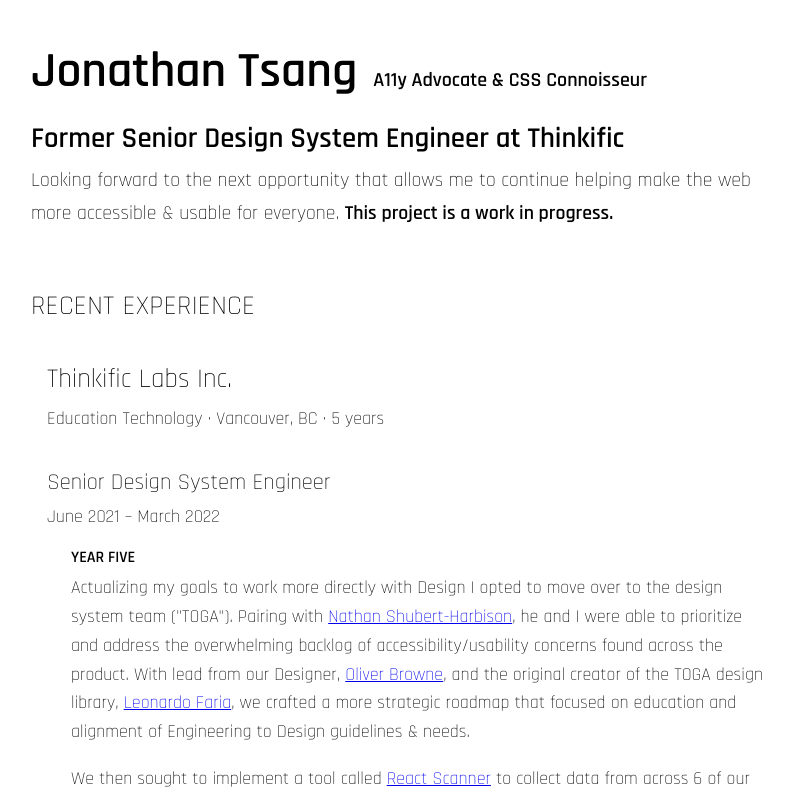
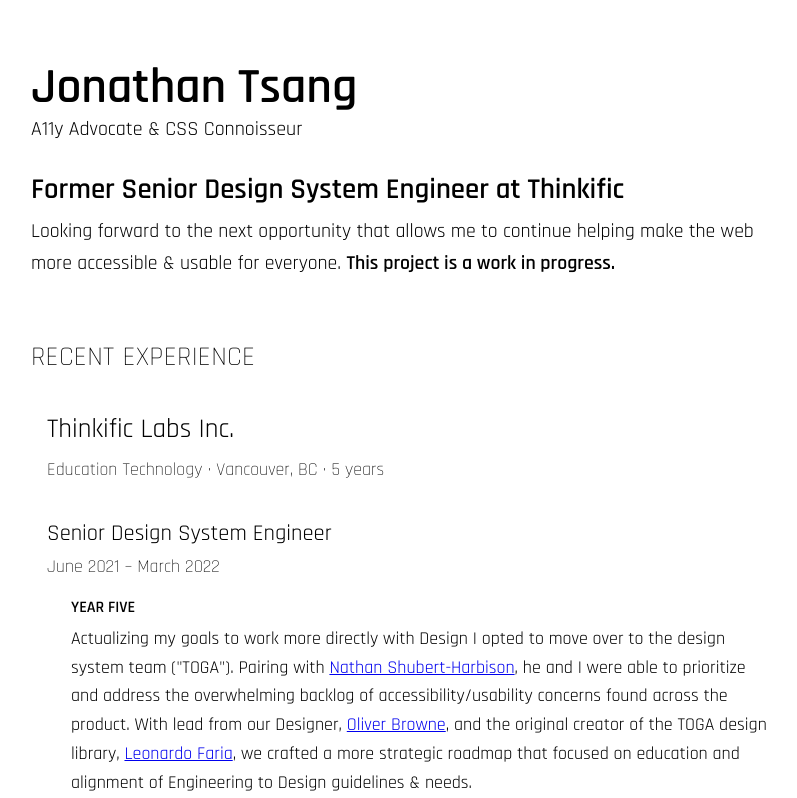
Before and after one commit to j0ntsang/j0ntsang.github.io, a React (Create React App) app: page / in a window 1280 px wide. Shown: the top 798 px of the page, without its empty margins (241-1038 px from the left). Built offline with nearby package versions, Linux system fonts and the light colour scheme.

Commit message:
make better

```diff
--- a/public/index.html
+++ b/public/index.html
@@ -26,7 +26,7 @@
 
     <link rel="preconnect" href="https://fonts.googleapis.com">
     <link rel="preconnect" href="https://fonts.gstatic.com" crossorigin>
-    <link href="https://fonts.googleapis.com/css2?family=Rajdhani:wght@300,400;600&display=swap" rel="stylesheet">
+    <link href="https://fonts.googleapis.com/css2?family=Rajdhani:wght@300;400;600&display=swap" rel="stylesheet">
 
 
   </head>
--- a/src/index.tsx
+++ b/src/index.tsx
@@ -1,4 +1,3 @@
-import React from 'react';
 import { createRoot } from 'react-dom/client';
 import './index.css';
 import App from './App';
--- a/src/organisms/Resume/Resume.tsx
+++ b/src/organisms/Resume/Resume.tsx
@@ -1,41 +1,48 @@
-import * as React from 'react';
+import React, { useState } from "react";
 
-import AppContainer from '../../templates/AppContainer';
-import ResumeHeader from './components/ResumeHeader';
-import YourName from './components/YourName';
-import Tagline from './components/Tagline';
-import PreviousRole from './components/PreviousRole';
-import MissionStatement from './components/MissionStatement';
-import SectionHeading from './components/SectionHeading';
-import Company from './components/Company';
-import CompanyName from './components/CompanyName';
-import CompanyDetails from './components/CompanyDetails';
-import Role from './components/Role';
-import RoleDetails from './components/RoleDetails';
-import RoleDescription from './components/RoleDescription';
-import RoleTimeframe from './components/RoleTimeframe';
-import YearHeading from './components/YearHeading';
+import AppContainer from "../../templates/AppContainer";
+import ResumeHeader from "./components/ResumeHeader";
+import MyName from "./components/MyName";
+import Tagline from "./components/Tagline";
+import PreviousRole from "./components/PreviousRole";
+import MissionStatement from "./components/MissionStatement";
+import SectionHeading from "./components/SectionHeading";
+import Company from "./components/Company";
+import CompanyName from "./components/CompanyName";
+import CompanyDetails from "./components/CompanyDetails";
+import Role from "./components/Role";
+import RoleDetails from "./components/RoleDetails";
+import RoleDescription from "./components/RoleDescription";
+import RoleTimeframe from "./components/RoleTimeframe";
+import YearHeading from "./components/YearHeading";
+import PreviousWorkExperience from "./components/PreviousWorkExperience";
+import TogglePreviousWork from "./components/TogglePreviousWork";
 
-export const Resume: React.VFC = () => (
+export const Resume: React.VFC = () => {
+  const [showPreviousWork, setShowPreviousWork] = useState(false);
+
+  return (
     <AppContainer>
       <ResumeHeader>
-      <YourName>
+        <MyName>
           Jonathan Tsang
+        </MyName>
         <Tagline>A11y Advocate & CSS Connoisseur</Tagline>
-      </YourName>
         <PreviousRole>
           Former Senior Design System Engineer at Thinkific
         </PreviousRole>
         <MissionStatement>
           Looking forward to the next opportunity that allows me to continue
-        helping make the web more accessible &amp; usable for everyone.{' '}
+          helping make the web more accessible &amp; usable for everyone.{" "}
           <strong>This project is a work in progress.</strong>
         </MissionStatement>
       </ResumeHeader>
       <SectionHeading>Recent Experience</SectionHeading>
       <Company>
         <CompanyName>Thinkific Labs Inc.</CompanyName>
-      <CompanyDetails>Education Technology · Vancouver, BC · 5 years</CompanyDetails>
+        <CompanyDetails>
+          Education Technology · Vancouver, BC · 5 years
+        </CompanyDetails>
         <Role>Senior Design System Engineer</Role>
         <RoleDetails>
           <RoleTimeframe dateTime="2021-06-01/2022-03-30">
@@ -43,8 +50,8 @@ export const Resume: React.VFC = () => (
           </RoleTimeframe>
           <YearHeading>Year Five</YearHeading>
           <RoleDescription>
-          Actualizing my goals to work more directly with Design I opted to move
-          over to the design system team ("TOGA"). Pairing with{' '}
+            Actualizing my goals to work more directly with Design I opted to
+            move over to the design system team ("TOGA"). Pairing with{" "}
             <a
               href="https://www.linkedin.com/in/nathanshubertharbison/"
               target="_blank"
@@ -54,8 +61,8 @@ export const Resume: React.VFC = () => (
               Nathan Shubert-Harbison
             </a>
             , he and I were able to prioritize and address the overwhelming
-          backlog of accessibility/usability concerns found across the product.
-          With lead from our Designer,{' '}
+            backlog of accessibility/usability concerns found across the
+            product. With lead from our Designer,{" "}
             <a
               href="https://www.linkedin.com/in/oliverbrowne91/"
               target="_blank"
@@ -64,7 +71,7 @@ export const Resume: React.VFC = () => (
             >
               Oliver Browne
             </a>
-          , and the original creator of the TOGA design library,{' '}
+            , and the original creator of the TOGA design library,{" "}
             <a
               href="https://www.linkedin.com/in/leonardofariacoelho/"
               target="_blank"
@@ -77,7 +84,7 @@ export const Resume: React.VFC = () => (
             alignment of Engineering to Design guidelines &amp; needs.
           </RoleDescription>
           <RoleDescription>
-          We then sought to implement a tool called{' '}
+            We then sought to implement a tool called{" "}
             <a
               href="https://github.com/moroshko/react-scanner"
               target="_blank"
@@ -85,12 +92,12 @@ export const Resume: React.VFC = () => (
               aria-label="Opens a new tab to React Scanner on GitHub"
             >
               React Scanner
-          </a>{' '}
+            </a>{" "}
             to collect data from across 6 of our major properties to better
             understand our frontend technologies. Using the CI/CD pipeline, we
-          analyzed packages via Semaphore, stored the JSONL output to an AWS S3
-          bucket, ingested them with BigQuery and built visualization reports on
-          Mode Analytics...
+            analyzed packages via Semaphore, stored the JSONL output to an AWS
+            S3 bucket, ingested them with BigQuery and built visualization
+            reports on Mode Analytics...
           </RoleDescription>
         </RoleDetails>
 
@@ -104,17 +111,17 @@ export const Resume: React.VFC = () => (
             Seeing the benefit in experimentation, we aimed to bring the growth
             mentality to all other departments. It was adopted heavily by
             Marketing ICs and new technologies were added to pave the way for
-          experimentation within Product &amp; Engineering. After another great
-          Black Friday campaign, I leaned focus on being a more well-rounded
-          developer; honing my backend skills and helping to address a
-          wide-range of bugs and quick wins that never found scope on other
-          teams. One task in particular being a complete audit and resolve for
-          the main application, Course Player. It was a legacy build that
-          required lots of flexbox upgrades &amp; TLC for cross-browser
-          compatibility. The team was also the entry point for onboarding
-          developers, so pairing with new-hires was an ongoing responsibility
-          and opportunity for better understanding mentorship, with guidance
-          from my own mentor{' '}
+            experimentation within Product &amp; Engineering. After another
+            great Black Friday campaign, I leaned focus on being a more
+            well-rounded developer; honing my backend skills and helping to
+            address a wide-range of bugs and quick wins that never found scope
+            on other teams. One task in particular being a complete audit and
+            resolve for the main application, Course Player. It was a legacy
+            build that required lots of flexbox upgrades &amp; TLC for
+            cross-browser compatibility. The team was also the entry point for
+            onboarding developers, so pairing with new-hires was an ongoing
+            responsibility and opportunity for better understanding mentorship,
+            with guidance from my own mentor{" "}
             <a
               href="https://www.linkedin.com/in/evelynmah/"
               target="_blank"
@@ -134,10 +141,10 @@ export const Resume: React.VFC = () => (
           </RoleTimeframe>
           <YearHeading>Year Three</YearHeading>
           <RoleDescription>
-          2019 was a big year. Our Marketing team was flourishing with projects
-          that reached beyond just supporting our customers. It was about
-          telling their stories. The engineering team cabled to that momentum by
-          starting a Growth team.{' '}
+            2019 was a big year. Our Marketing team was flourishing with
+            projects that reached beyond just supporting our customers. It was
+            about telling their stories. The engineering team cabled to that
+            momentum by starting a Growth team.{" "}
             <a
               href="https://www.linkedin.com/in/zimingyang/"
               target="_blank"
@@ -145,9 +152,9 @@ export const Resume: React.VFC = () => (
               aria-label="Opens a new tab to Ziming's LinkedIn profile"
             >
               Ziming Yang
-          </a>{' '}
+            </a>{" "}
             was brought on as Director of Product Growth and Experimentation. We
-          were gifted some of the best design talent available,{' '}
+            were gifted some of the best design talent available,{" "}
             <a
               href="https://www.linkedin.com/in/yangchungwon/"
               target="_blank"
@@ -158,9 +165,9 @@ export const Resume: React.VFC = () => (
             </a>
             , as our dedicated Senior Product Designer. We formed a small team
             that facilitated a number of experiments in both our core app and
-          marketing tools. We implemented a system of Test Champions, acting as
-          our own Project Management for the individual experiments, while still
-          collaborating with each other and the broader team. We made
+            marketing tools. We implemented a system of Test Champions, acting
+            as our own Project Management for the individual experiments, while
+            still collaborating with each other and the broader team. We made
             long-standing impacts and gathered information to the benefit of
             everyone, with a strong focus on the main levers of revenue &amp;
             retention.
@@ -170,7 +177,7 @@ export const Resume: React.VFC = () => (
             With the eventual release of Site Builder, there was a clear need to
             surface our offerings and value. Marketing began a new branding
             campaign strategy and with that came the need for a new website. I
-          worked closely with both{' '}
+            worked closely with both{" "}
             <a
               href="https://www.linkedin.com/in/andreamerson/"
               target="_blank"
@@ -178,8 +185,8 @@ export const Resume: React.VFC = () => (
               aria-label="Opens a new tab to Andrea's LinkedIn profile"
             >
               Andrea Merson (Creative Director)
-          </a>{' '}
-          and{' '}
+            </a>{" "}
+            and{" "}
             <a
               href="https://www.linkedin.com/in/alexharrisdesign/"
               target="_blank"
@@ -187,11 +194,11 @@ export const Resume: React.VFC = () => (
               aria-label="Opens a new tab to Alex's LinkedIn profile"
             >
               Alex Harris (Sr. Marketing Designer)
-          </a>{' '}
+            </a>{" "}
             from ideation to deployment. To be more efficient, I merged the
-          existing GitHub pages and WordPress blog, into one site, and moved it
-          over to the developer-friendly service, Kinsta. Additional
-          responsibilities included:{' '}
+            existing GitHub pages and WordPress blog, into one site, and moved
+            it over to the developer-friendly service, Kinsta. Additional
+            responsibilities included:{" "}
             <strong>
               <em>
                 Device/browser compatibility testing, design &amp; code QA,
@@ -202,8 +209,8 @@ export const Resume: React.VFC = () => (
           </RoleDescription>
           <RoleDescription>
             After all the cross-collaboration with Engineering, CORE, Marketing
-          &amp; Customer Support, while on the WWW project, I detected a lack of
-          company-wide resources in development. I reached out to{' '}
+            &amp; Customer Support, while on the WWW project, I detected a lack
+            of company-wide resources in development. I reached out to{" "}
             <a
               href="https://www.linkedin.com/in/gregsmith-thinkificceo/"
               target="_blank"
@@ -211,17 +218,19 @@ export const Resume: React.VFC = () => (
               aria-label="Opens a new tab to Greg's LinkedIn profile"
             >
               Greg Smith (CEO/Co-Founder)
-          </a>{' '}
-          about creating a new role for myself. He agreed but ultimately wanted
-          me for something bigger. That's when he told me about "The Flywheel".
+            </a>{" "}
+            about creating a new role for myself. He agreed but ultimately
+            wanted me for something bigger. That's when he told me about "The
+            Flywheel".
           </RoleDescription>
           <YearHeading>Year One</YearHeading>
           <RoleDescription>
-          The initial expectations of my role was centric to helping build upon
-          the existing website marketing feature, "Themes". The intent was to
-          extend the existing liquid-based templating engine with more advanced
-          &amp; dynamic customization options. Admittedly, I spent a great deal
-          of time referencing shopify documentation. Working closely with{' '}
+            The initial expectations of my role was centric to helping build
+            upon the existing website marketing feature, "Themes". The intent
+            was to extend the existing liquid-based templating engine with more
+            advanced &amp; dynamic customization options. Admittedly, I spent a
+            great deal of time referencing shopify documentation. Working
+            closely with{" "}
             <a
               href="https://www.linkedin.com/in/nickfostr/"
               target="_blank"
@@ -232,7 +241,7 @@ export const Resume: React.VFC = () => (
             </a>
             , we aimed to provide the customer with a more modern user-friendly
             experience with what became Thinkific's first react-based product,
-          Site Builder. Leadership was later transitioned to{' '}
+            Site Builder. Leadership was later transitioned to{" "}
             <a
               href="https://www.linkedin.com/in/michael-clay-3a90a310/"
               target="_blank"
@@ -244,9 +253,9 @@ export const Resume: React.VFC = () => (
             .
           </RoleDescription>
           <RoleDescription>
-          Although the ground-work architecture of Themes &amp; Site Builder was
-          laid and team growth was thriving, development slowed. I was resourced
-          to our Marketing team to work on our{' '}
+            Although the ground-work architecture of Themes &amp; Site Builder
+            was laid and team growth was thriving, development slowed. I was
+            resourced to our Marketing team to work on our{" "}
             <a
               href="https://www.thinkific.com/"
               target="_blank"
@@ -254,36 +263,46 @@ export const Resume: React.VFC = () => (
               aria-label="Opens a new tab to Thinkific.com"
             >
               WWW
-          </a>{' '}
+            </a>{" "}
             for some much needed updates on the Home &amp; Feature pages.
           </RoleDescription>
         </RoleDetails>
       </Company>
       <SectionHeading>Letters of Recommendation</SectionHeading>
       <RoleDescription>Coming soon!</RoleDescription>
+      <TogglePreviousWork
+        handleClick={() => setShowPreviousWork(!showPreviousWork)}
+      >
+        Show more work experience
+      </TogglePreviousWork>
+      <PreviousWorkExperience isVisible={showPreviousWork}>
         <SectionHeading>Previous Experience</SectionHeading>
         <Company>
           <CompanyName>Kellett Communications</CompanyName>
-      <CompanyDetails>Marketing Agency · Yellowknife, NWT · 6 months</CompanyDetails>
+          <CompanyDetails>
+            Marketing Agency · Yellowknife, NWT · 6 months
+          </CompanyDetails>
           <Role>Full Stack Developer</Role>
           <RoleTimeframe dateTime="2016-10-01/2017-03-31">
             October 2016 &ndash; March 2017
           </RoleTimeframe>
           <RoleDescription>
-        Responsible for determining and planning architecture, layout, scoping
-        projects, estimating hours, reviewing all materials, including checking
-        estimates and specifications. Other duties include technical leadership
-        and accountability with clients. Overseeing freelance &amp; partner web
-        developers. Code reviews, beta testing and final product delivery.
-        Support and communication with directors towards technical solutions to
-        maintain creative process and vision. Maintenance contracts or
-        engagements. Working with account managers to successfully manage client
-        relationships.
+            Responsible for determining and planning architecture, layout,
+            scoping projects, estimating hours, reviewing all materials,
+            including checking estimates and specifications. Other duties
+            include technical leadership and accountability with clients.
+            Overseeing freelance &amp; partner web developers. Code reviews,
+            beta testing and final product delivery. Support and communication
+            with directors towards technical solutions to maintain creative
+            process and vision. Maintenance contracts or engagements. Working
+            with account managers to successfully manage client relationships.
           </RoleDescription>
         </Company>
         <Company>
           <CompanyName>Outcrop Communications Ltd.</CompanyName>
-      <CompanyDetails>Marketing Agency · Yellowknife, NWT · 1 year 4 months</CompanyDetails>
+          <CompanyDetails>
+            Marketing Agency · Yellowknife, NWT · 1 year 4 months
+          </CompanyDetails>
           <Role>Web Developer</Role>
           <RoleTimeframe dateTime="2015-06-01/2011-09-30">
             June 2015 &ndash; Sept 2016
@@ -291,17 +310,20 @@ export const Resume: React.VFC = () => (
           <RoleDescription>
             Originally signed to task for front-end development of theming and
             functionality; expanding needs lead to cover any and all areas that
-        required immediate action or to close up the divide. Responsibilities
-        ranged from troubleshooting both local and remote server environments to
-        hotfix compatibility issues. Auditing existing deployments for security
-        &amp; maintenance. Headed a number of projects, working closely with our
-        design team members. Handled the design process for an expansion to one
-        of the larger clients site portfolio (WSCC). Other duties include
-        detailing technical documentation, site planning/wireframing,
-        best-practice &amp; process standards innovation and new-hires support.
+            required immediate action or to close up the divide.
+            Responsibilities ranged from troubleshooting both local and remote
+            server environments to hotfix compatibility issues. Auditing
+            existing deployments for security &amp; maintenance. Headed a number
+            of projects, working closely with our design team members. Handled
+            the design process for an expansion to one of the larger clients
+            site portfolio (WSCC). Other duties include detailing technical
+            documentation, site planning/wireframing, best-practice &amp;
+            process standards innovation and new-hires support.
           </RoleDescription>
         </Company>
+      </PreviousWorkExperience>
     </AppContainer>
   );
+};
 
 export default Resume;
--- a/src/organisms/Resume/components/YourName.tsx
+++ b/src/organisms/Resume/components/MyName.tsx
@@ -1,10 +1,11 @@
 import styled from 'styled-components';
 
-const YourName = styled.h1`
+const MyName = styled.h1`
   display: flex;
   flex-direction: column;
-  margin: 0 0 24px;
+  margin: 0;
   font-size: 2.75rem;
+  line-height: normal;
 
   @media (min-width: 768px) {
     flex-direction: row;
@@ -12,4 +13,4 @@ const YourName = styled.h1`
   }
 `;
 
-export default YourName;
+export default MyName;
--- /dev/null
+++ b/src/organisms/Resume/components/PreviousWorkExperience.tsx
@@ -0,0 +1,17 @@
+import styled from "styled-components";
+
+interface Props {
+  isVisible: boolean;
+}
+
+const PreviousWorkExperience = styled.section<Props>`
+  ${(props) =>
+    !props.isVisible &&
+    `
+    height: 0;
+    visibility: hidden;
+    overflow: hidden;
+  `}
+`;
+
+export default PreviousWorkExperience;
--- a/src/organisms/Resume/components/Tagline.tsx
+++ b/src/organisms/Resume/components/Tagline.tsx
@@ -1,10 +1,13 @@
 import styled from 'styled-components';
 
-const Tagline = styled.span`
+const Tagline = styled.p`
+  display: block;
+  margin: 0 0 24px;
   font-size: 20px;
+  line-height: 1;
 
   @media (min-width: 768px) {
-    margin: 0 0 0 16px;
+    margin: 0 0 32px;
   }
 `;
 
--- /dev/null
+++ b/src/organisms/Resume/components/TogglePreviousWork.tsx
@@ -0,0 +1,26 @@
+import styled from "styled-components";
+
+interface Props {
+  children: any;
+  handleClick(): any;
+}
+
+const StyledButton = styled.button`
+  display: block;
+  margin: 32px auto 40px;
+  padding: 8px 16px;
+  background: transparent;
+  border: 1px solid #000000;
+  border-radius: 4px;
+  font-size: 16px;
+  cursor: pointer;
+  appearance: none;
+`;
+
+const TogglePreviousWork = ({ children, handleClick }: Props) => (
+  <StyledButton onClick={handleClick}>
+    {children}
+  </StyledButton>
+);
+
+export default TogglePreviousWork;
```
Also changed, not shown: src/organisms/Resume/components/PreviousRole.tsx (line endings or trailing spaces). Lines whose indentation alone changed are shown as unchanged.
